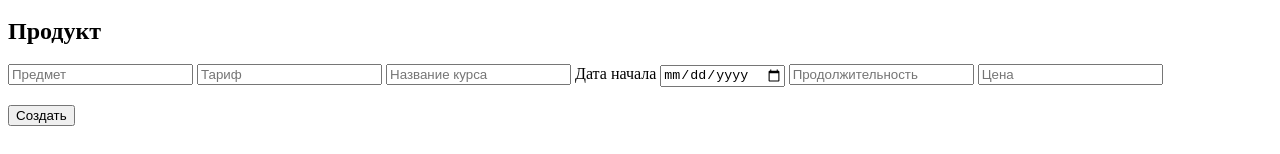
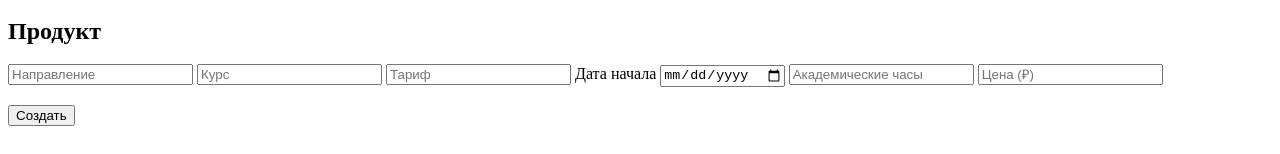
Before and after one commit to KNJLV/docx-modify-app, a website: page index.html in a window 1280 px wide. Shown: the part 356-510 px from the top of the page. Drawn offline with Linux system fonts and the light colour scheme.

Commit message:
change position inputs

```diff
--- a/index.html
+++ b/index.html
@@ -82,20 +82,20 @@
         <h2 class="form__conteiner-subtitle">Продукт</h2>
         <input
           type="text"
-          placeholder="Предмет"
+          placeholder="Направление"
           class="form__conteiner-input" />
+        <input type="text" placeholder="Курс" class="form__conteiner-input" />
         <input type="text" placeholder="Тариф" class="form__conteiner-input" />
-        <input
-          type="text"
-          placeholder="Название курса"
-          class="form__conteiner-input" />
         <label for="">Дата начала</label>
         <input type="date" placeholder="Начало" class="form__conteiner-input" />
         <input
           type="text"
-          placeholder="Продолжительность"
+          placeholder="Академические часы"
           class="form__conteiner-input" />
-        <input type="text" placeholder="Цена" class="form__conteiner-input" />
+        <input
+          type="text"
+          placeholder="Цена (₽)"
+          class="form__conteiner-input" />
       </div>
       <br />
       <button class="form__button">Создать</button>
--- a/script.js
+++ b/script.js
@@ -17,8 +17,8 @@ keys = [
   "children_name",
   "children_patronymic",
   "subject_name",
+  "course_name",
   "rate_name",
-  "course_name",
   "course_start_date",
   "course_duration",
   "course_price",
--- a/server.js
+++ b/server.js
@@ -51,8 +51,8 @@ app.post("/api/send-data", (req, res) => {
     children_name: data.children_name,
     children_patronymic: data.children_patronymic,
     subject_name: data.subject_name,
+    course_name: data.course_name,
     rate_name: data.rate_name,
-    course_name: data.course_name,
     course_start_date: data.course_start_date,
     course_duration: data.course_duration,
     course_price: data.course_price,
```
